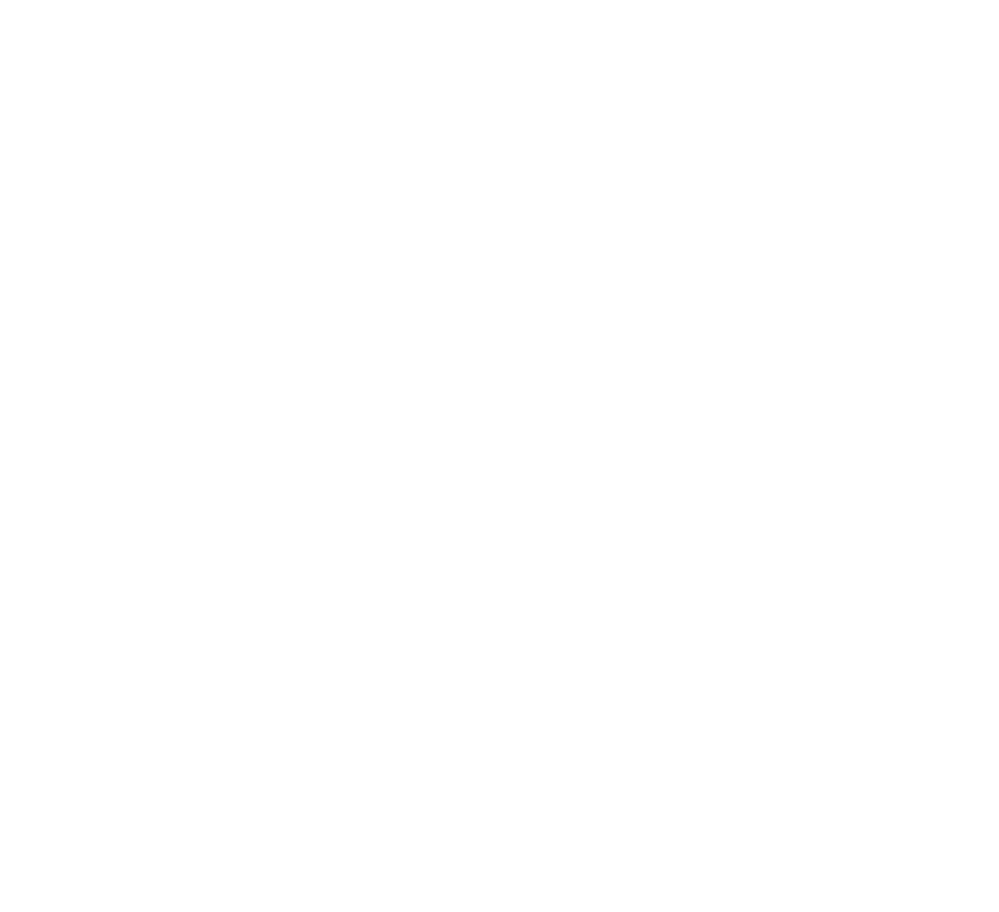
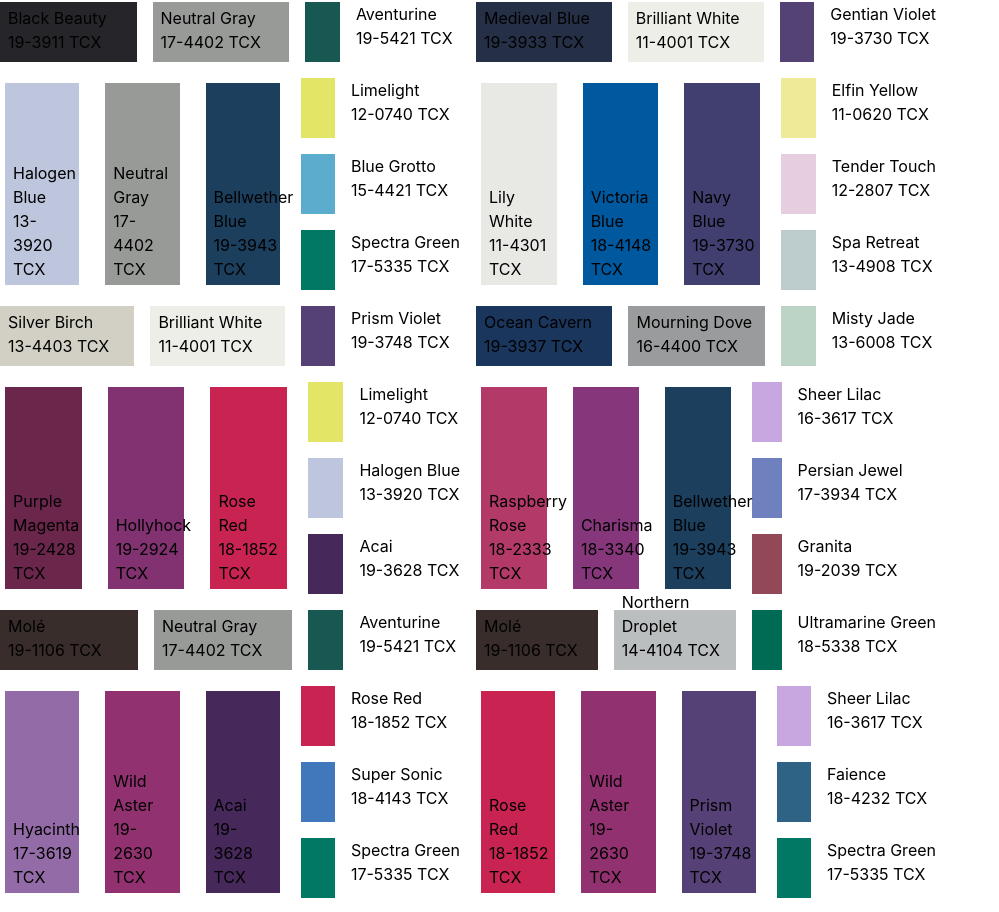
Before and after one commit to tkbartel/seasons, a React (Create React App) app: page / in a window 1280 px wide. Shown: the part 2050-2962 px from the top of the page, without its empty margins (0-999 px from the left). Before the commit the page ends 1808 px from the top, so only its background shows below. Built offline with nearby package versions, Linux system fonts and the light colour scheme.

Commit message:
Add classic and romantic color palettes

```diff
--- a/src/ColorPallete.js
+++ b/src/ColorPallete.js
@@ -6,11 +6,12 @@
   selectedColors,
   colorLookUpTable,
 }) => {
-  // [...complementary, ...neutrals, ...accents].forEach((name) => {
-  //   if (!colorLookUpTable[name]) {
-  //     console.log(name);
-  //   }
-  // });
+  // Throw error if the pallete contains a color that is not defined.
+  [...complementary, ...neutrals, ...accents].forEach((colorName) => {
+    if (!(colorName in colorLookUpTable)) {
+      throw new Error(`Color "${colorName}" not found in the lookup table.`);
+    }
+  });
 
   const pascalToSpaced = (text) => {
     return text.replace(/([A-Z])/g, (_, letter, index) => {
--- a/src/palettes.json
+++ b/src/palettes.json
@@ -70,5 +70,53 @@
     "complementary": ["Faience", "GreenHeron", "MedievalBlue"],
     "neutrals": ["Bracken", "LilyWhite"],
     "accents": ["MistyJade", "IslandGreen", "SpectraGreen", "CyanBlue"]
+  },
+  {
+    "name": "Classic 1",
+    "complementary": ["SpectraGreen", "WildOrchid", "BrilliantWhite"],
+    "neutrals": ["BlackBeauty", "NeutralGray"],
+    "accents": ["Limelight", "PrismViolet", "SurfTheWeb", "Aventurine"]
+  },
+  {
+    "name": "Classic 2",
+    "complementary": ["SilverBirch", "PersianJewel", "SurfTheWeb"],
+    "neutrals": ["MedievalBlue", "BrilliantWhite"],
+    "accents": ["ElfinYellow", "MistyJade", "SheerLilac", "GentianViolet"]
+  },
+  {
+    "name": "Classic 3",
+    "complementary": ["HalogenBlue", "NeutralGray", "BellwetherBlue"],
+    "neutrals": ["SilverBirch", "BrilliantWhite"],
+    "accents": ["Limelight", "BlueGrotto", "SpectraGreen", "PrismViolet"]
+  },
+  {
+    "name": "Classic 4",
+    "complementary": ["LilyWhite", "VictoriaBlue", "NavyBlue"],
+    "neutrals": ["OceanCavern", "MourningDove"],
+    "accents": ["ElfinYellow", "TenderTouch", "SpaRetreat", "MistyJade"]
+  },
+  {
+    "name": "Romantic 1",
+    "complementary": ["PurpleMagenta", "Hollyhock", "RoseRed"],
+    "neutrals": ["Molé", "NeutralGray"],
+    "accents": ["Limelight", "HalogenBlue", "Acai", "Aventurine"]
+  },
+  {
+    "name": "Romantic 2",
+    "complementary": ["RaspberryRose", "Charisma", "BellwetherBlue"],
+    "neutrals": ["Molé", "NorthernDroplet"],
+    "accents": ["SheerLilac", "PersianJewel", "Granita", "UltramarineGreen"]
+  },
+  {
+    "name": "Romantic 3",
+    "complementary": ["Hyacinth", "WildAster", "Acai"],
+    "neutrals": ["MedievalBlue", "LilyWhite"],
+    "accents": ["RoseRed", "SuperSonic", "SpectraGreen", "GreenHeron"]
+  },
+  {
+    "name": "Romantic 4",
+    "complementary": ["RoseRed", "WildAster", "PrismViolet"],
+    "neutrals": ["BlackBeauty", "SilverBirch"],
+    "accents": ["SheerLilac", "Faience", "SpectraGreen", "Aventurine"]
   }
 ]
--- a/src/true-winter-colors-hex.json
+++ b/src/true-winter-colors-hex.json
@@ -239,6 +239,71 @@
       "name": "RaspberryRose",
       "code": "18-2333",
       "hex": "#B33968"
+    },
+    {
+      "name": "SilverBirch",
+      "code": "13-4403",
+      "hex": "#D2CFC4"
+    },
+    {
+      "name": "PersianJewel",
+      "code": "17-3934",
+      "hex": "#6E81BE"
+    },
+    {
+      "name": "GentianViolet",
+      "code": "19-3730",
+      "hex": "#544275"
+    },
+    {
+      "name": "HalogenBlue",
+      "code": "13-3920",
+      "hex": "#BDC6DC"
+    },
+    {
+      "name": "BlueGrotto",
+      "code": "15-4421",
+      "hex": "#5CACCE"
+    },
+    {
+      "name": "NavyBlue",
+      "code": "19-3730",
+      "hex": "#403F6F"
+    },
+    {
+      "name": "PurpleMagenta",
+      "code": "19-2428",
+      "hex": "#6B264B"
+    },
+    {
+      "name": "Hollyhock",
+      "code": "19-2924",
+      "hex": "#823270"
+    },
+    {
+      "name": "Hollyhock",
+      "code": "19-2924",
+      "hex": "#823270"
+    },
+    {
+      "name": "NorthernDroplet",
+      "code": "14-4104",
+      "hex": "#BABEBF"
+    },
+    {
+      "name": "Hyacinth",
+      "code": "17-3619",
+      "hex": "#936CA7"
+    },
+    {
+      "name": "WildAster",
+      "code": "19-2630",
+      "hex": "#92316F"
+    },
+    {
+      "name": "SuperSonic",
+      "code": "18-4143",
+      "hex": "#4178BC"
     }
   ]
 }
```
